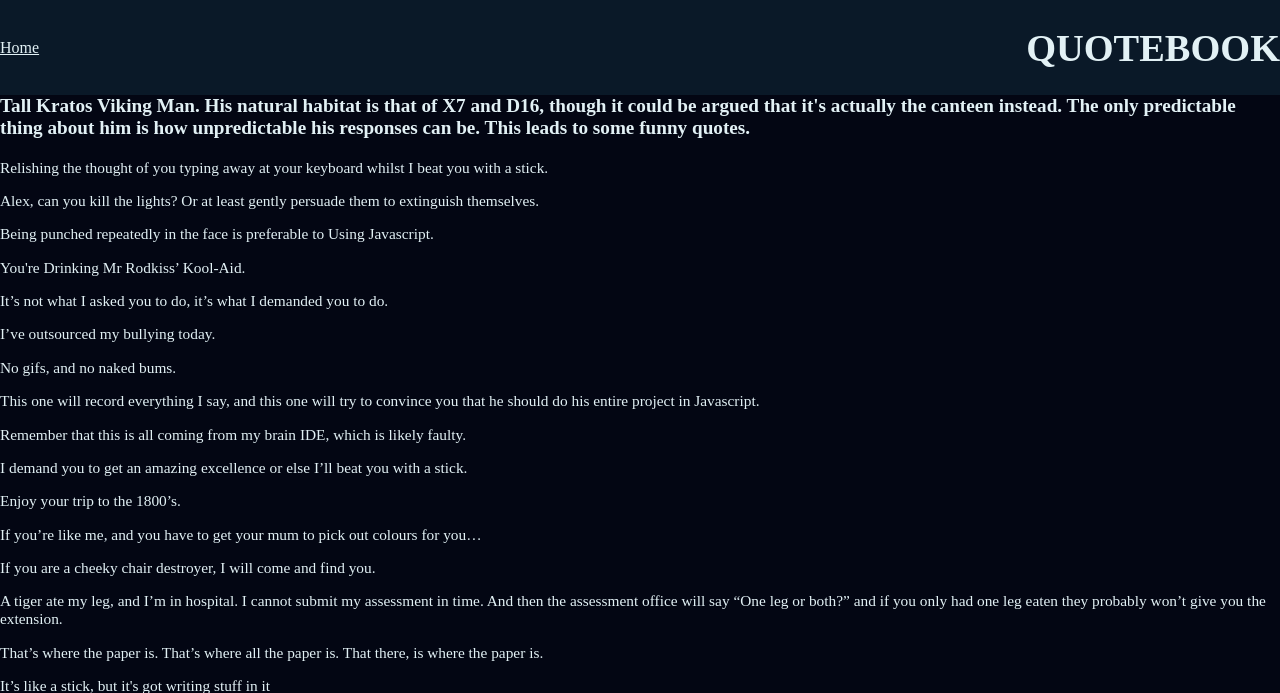
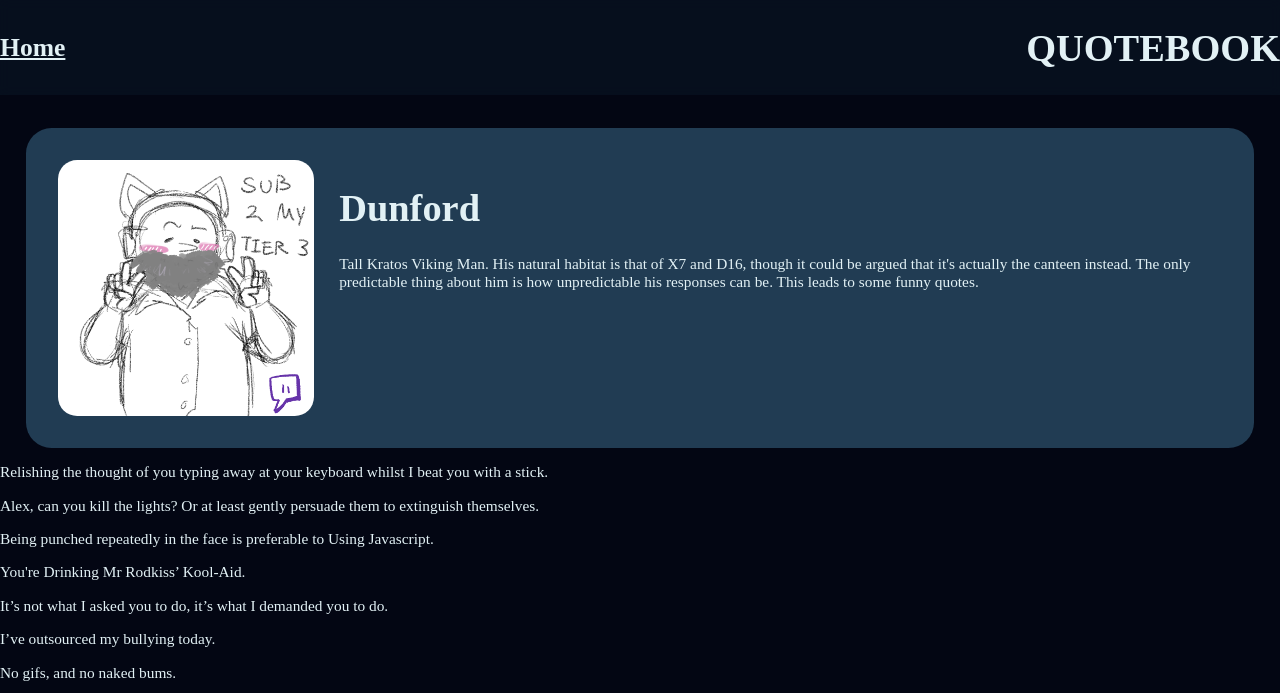
Before and after one commit to Pinester/quotebook, a Flask app: page /quotes/1 in a window 1280 px wide. Shown: the top 693 px of the page. Run offline with Flask 2, Linux system fonts and the light colour scheme; data comes from the database, SQL or seed files in the repository; both versions use the stored data as it was after the commit.

Commit message:
added quotes, moved images, added css to quote pages

```diff
--- a/main.py
+++ b/main.py
@@ -29,13 +29,15 @@ def quotes(person_id):
     cursor = conn.cursor()
     cursor.execute('''SELECT name FROM Person WHERE id = ?''', (person_id,))
     name = cursor.fetchone()
+    cursor.execute('''SELECT image_string FROM Person WHERE id = ?''', (person_id,))
+    image = cursor.fetchone()
     cursor.execute('''SELECT description FROM Person WHERE id = ?''', (person_id,))
     descrip = cursor.fetchone()
     cursor.execute('''SELECT text FROM Quote WHERE person_id = ?''',
                    (person_id,))
     quote_text = cursor.fetchall()
     return render_template("quotes.html",
-                           name=name[0], quote_text=quote_text,
+                           name=name[0], image=image, quote_text=quote_text,
                            descrip=descrip[0])
 
 # This is just error 404
--- a/static/style.css
+++ b/static/style.css
@@ -13,7 +13,7 @@ color: white
 }*/
 
 header{
-    background-color:#0A1928;
+    background-color:rgb(10, 25, 40, 0.5);
     text-align: left;
     position: fixed;
     width: 100%;
@@ -74,7 +74,3 @@ h2 {
 p {
     font-size: 1.2vw;
 }
-
-html {
-    scroll-behavior: smooth;
-}
--- a/templates/layout.html
+++ b/templates/layout.html
@@ -5,7 +5,7 @@
   </head>
 <body>
   <header>
-      <a id="Home" href="/">Home</a>
+      <h2><a id="Home" href="/">Home</a></h2>
       <h1>QUOTEBOOK</h1>
     </div>
   </header>
--- a/templates/quotes.html
+++ b/templates/quotes.html
@@ -2,8 +2,13 @@
   {%extends "layout.html"%}
   {%block content%}
 <body>
-  <h1>{{name}}</h1>
-  <h3>{{descrip}}</h3>
+  <div class="box topbox">
+    <img src={{image[0]}}>
+  <div clas="boxtext text">
+    <h1>{{name}}</h1>
+    <p>{{descrip}}</p>
+  </div>
+ </div>
   {% for quote in quote_text %}
     <p>{{quote[0]}}</p>
   {%endfor%}
```
Also changed, not shown: templates/home.html (+6 -5 lines), quotes.db, static/image/alex.png (renamed from static/alex.png), static/image/dunford.png (renamed from static/dunford.png), static/image/dunford.twitch.tv.png (renamed from static/dunford.twitch.tv.png), static/image/tan.png (added), static/image/tang.png (renamed from static/tang.png).
